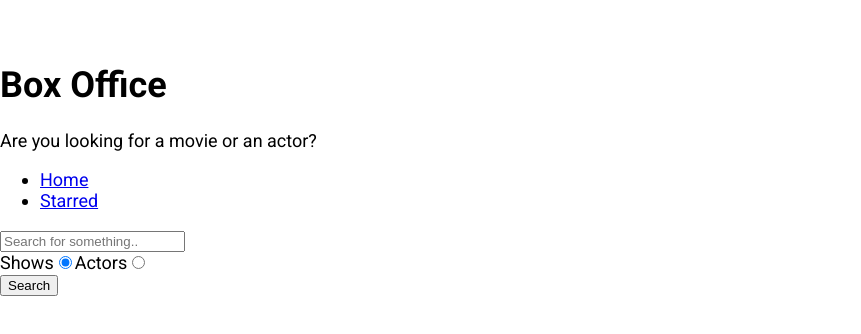
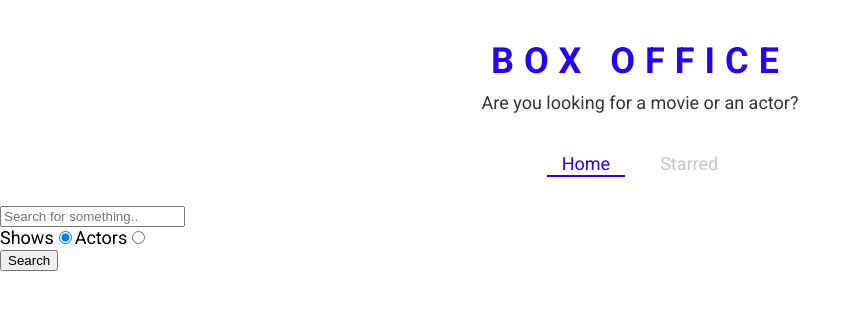
Before and after one commit to kamaljeetsingh1322/box-office, a React (Create React App) app: page / in a window 1280 px wide. Shown: the top 334 px of the page, without its empty margins (0-861 px from the left). Built offline with nearby package versions, Linux system fonts and the light colour scheme.

Commit message:
defined theme for styled components and created a new styled component

```diff
--- a/src/App.js
+++ b/src/App.js
@@ -1,12 +1,22 @@
 import React from 'react';
 import { Switch, Route } from 'react-router-dom';
+import { ThemeProvider } from 'styled-components';
+
 import Home from './pages/Home';
 import Starred from './pages/Starred';
 import Show from './pages/Show';
 
+const theme = {
+  mainColors: {
+    blue: '#2400ff',
+    gray: '#c6c6c6',
+    dark: '#353535',
+  },
+};
+
 function App() {
   return (
-    <div>
+    <ThemeProvider theme={theme}>
       <Switch>
         <Route exact path="/">
           <Home />
@@ -26,7 +36,7 @@
           </div>
         </Route>
       </Switch>
-    </div>
+    </ThemeProvider>
   );
 }
 
--- a/src/components/Navs.js
+++ b/src/components/Navs.js
@@ -1,20 +1,28 @@
 import React from 'react';
-import { Link } from 'react-router-dom';
+import { useLocation } from 'react-router-dom';
+
+import { NavList, LinkStyled } from './Navs.styled';
 
 const LINKS = [
   { to: '/', text: 'Home' },
   { to: '/starred', text: 'Starred' },
 ];
 const Navs = () => {
+  const location = useLocation();
   return (
     <div>
-      <ul>
+      <NavList>
         {LINKS.map(item => (
           <li key={item.to}>
-            <Link to={item.to}>{item.text}</Link>
+            <LinkStyled
+              to={item.to}
+              className={item.to === location.pathname ? 'active' : ''}
+            >
+              {item.text}
+            </LinkStyled>
           </li>
         ))}
-      </ul>
+      </NavList>
     </div>
   );
 };
--- /dev/null
+++ b/src/components/Navs.styled.js
@@ -0,0 +1,41 @@
+import styled from 'styled-components';
+import { Link } from 'react-router-dom';
+
+export const NavList = styled.ul`
+  display: flex;
+  justify-content: center;
+  list-style: none;
+  margin: 0 0 30px;
+  padding: 0;
+`;
+
+export const LinkStyled = styled(Link)`
+  margin: 0 10px;
+  padding: 3px 15px;
+  position: relative;
+  text-decoration: none;
+  color: ${({ theme }) => theme.mainColors.gray};
+  &.active {
+    color: ${({ theme }) => theme.mainColors.blue};
+    &:after {
+      content: '';
+      position: absolute;
+      display: block;
+      height: 2px;
+      left: 0%;
+      bottom: 0;
+      background-color: ${({ theme }) => theme.mainColors.blue};
+      animation: slide-in 0.3s ease-in forwards;
+      @keyframes slide-in {
+        from {
+          left: 50%;
+          width: 0;
+        }
+        to {
+          left: 0%;
+          width: 100%;
+        }
+      }
+    }
+  }
+`;
--- a/src/components/Title.js
+++ b/src/components/Title.js
@@ -1,11 +1,12 @@
 import React from 'react';
+import { TitleWrapper } from './Title.styled';
 
 const Title = ({ title, subtitle }) => {
   return (
-    <div>
+    <TitleWrapper>
       <h1>{title}</h1>
       <p>{subtitle}</p>
-    </div>
+    </TitleWrapper>
   );
 };
 
--- /dev/null
+++ b/src/components/Title.styled.js
@@ -0,0 +1,18 @@
+import styled from 'styled-components';
+
+export const TitleWrapper = styled.div`
+  text-align: center;
+  margin: 0 0 40px;
+
+  h1 {
+    color: ${({ theme }) => theme.mainColors.blue};
+    letter-spacing: 10px;
+    text-transform: uppercase;
+    margin: 0 0 10px;
+  }
+
+  p {
+    color: ${({ theme }) => theme.mainColors.dark};
+    margin: 0;
+  }
+`;
```
